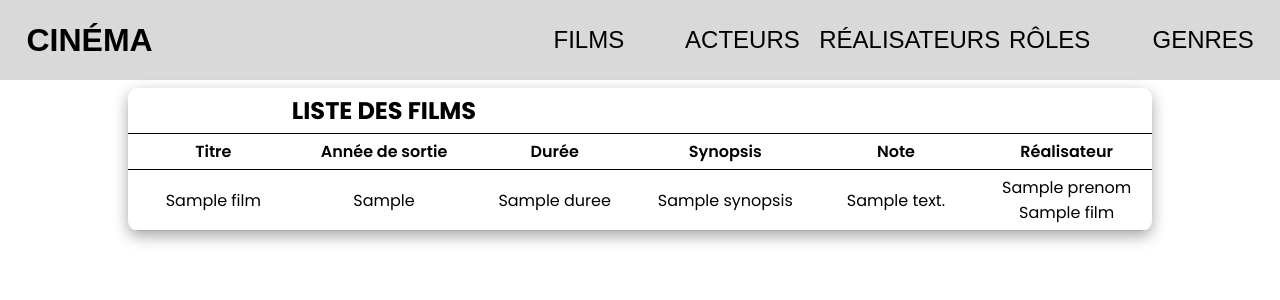
After one commit to David-SDA/Exercice_SQL_Cin-ma, a PHP site: the page made by app/view/Film/viewListeFilm.php in a window 1280 px wide. The commit adds this page. Shown: the top 300 px of the page. Run offline with PHP 8.4, Linux system fonts and the light colour scheme; the template is opened without the code that fills it: most values are stand-ins (such as "Sample title", 1, 10 or a date in 2020).

Commit message:
Ajout fonctionnalité, listage films

```diff
--- /dev/null
+++ b/app/view/Film/viewListeFilm.php
@@ -0,0 +1,71 @@
+<?php
+    ob_start();
+?>
+
+    <div class="tableau">
+        <table>
+            <thead>
+                <th colspan="3">LISTE DES FILMS</th>
+            </thead>
+            <tbody>
+                <tr class="titreColonnes">
+                    <td>Titre</td>
+                    <td>Année de sortie</td>
+                    <td>Durée</td>
+                    <td>Synopsis</td>
+                    <td>Note</td>
+                    <td>Réalisateur</td>
+                </tr>
+                <?php
+                    $i = 1;
+                    foreach($films as $film){
+                ?>
+                    <tr class="ligne">
+                        <td>
+                            <a href="#" class="lienListe"><?= $film["titre"] ?></a>
+                        </td>
+                        <td>
+                            <?= $film["annee_sortie"] ?>
+                        </td>
+                        <td>
+                            <?= $film["duree"] ?>
+                        </td>
+                        <td>
+                            <?php
+                                if($film["synopsis"] == NULL)
+                                {
+                                    echo "Pas de synopsis";
+                                }
+                                else{
+                                    echo $film["synopsis"];
+                                }
+                            ?>
+                        </td>
+                        <td>
+                            <?php
+                                if($film["note"] == NULL)
+                                {
+                                    echo "Pas de note";
+                                }
+                                else{
+                                    echo $film["note"];
+                                }
+                            ?>
+                        </td>
+                        <td>
+                            <a href="#" class="lienListe"><?= $film["prenom"] . " " . $film["nom"] ?></a>
+                        </td>
+                    </tr>
+
+                <?php
+                    $i++;
+                }
+                ?>
+            </tbody>
+        </table>
+    </div>
+
+<?php
+    $contenu = ob_get_clean();
+    require("view/template.php");
+?>
--- a/app/view/template.php
+++ b/app/view/template.php
@@ -13,7 +13,7 @@
     <header>
         <a href="index.php" class="titre"><button class="boutonTitre">CINÉMA</button></a>
         <nav class="navigation">
-            <a href="#"><button>FILMS</button></a>
+            <a href="index.php?action=listerFilms"><button>FILMS</button></a>
             <a href="index.php?action=listerActeurs"><button>ACTEURS</button></a>
             <a href="index.php?action=listerRealisateurs"><button>RÉALISATEURS</button></a>
             <a href="index.php?action=listerRoles"><button>RÔLES</button></a>
```
Also changed, not shown: app/controller/FilmController.php (added, +19 -0 lines), app/index.php (+7 -0 lines).
